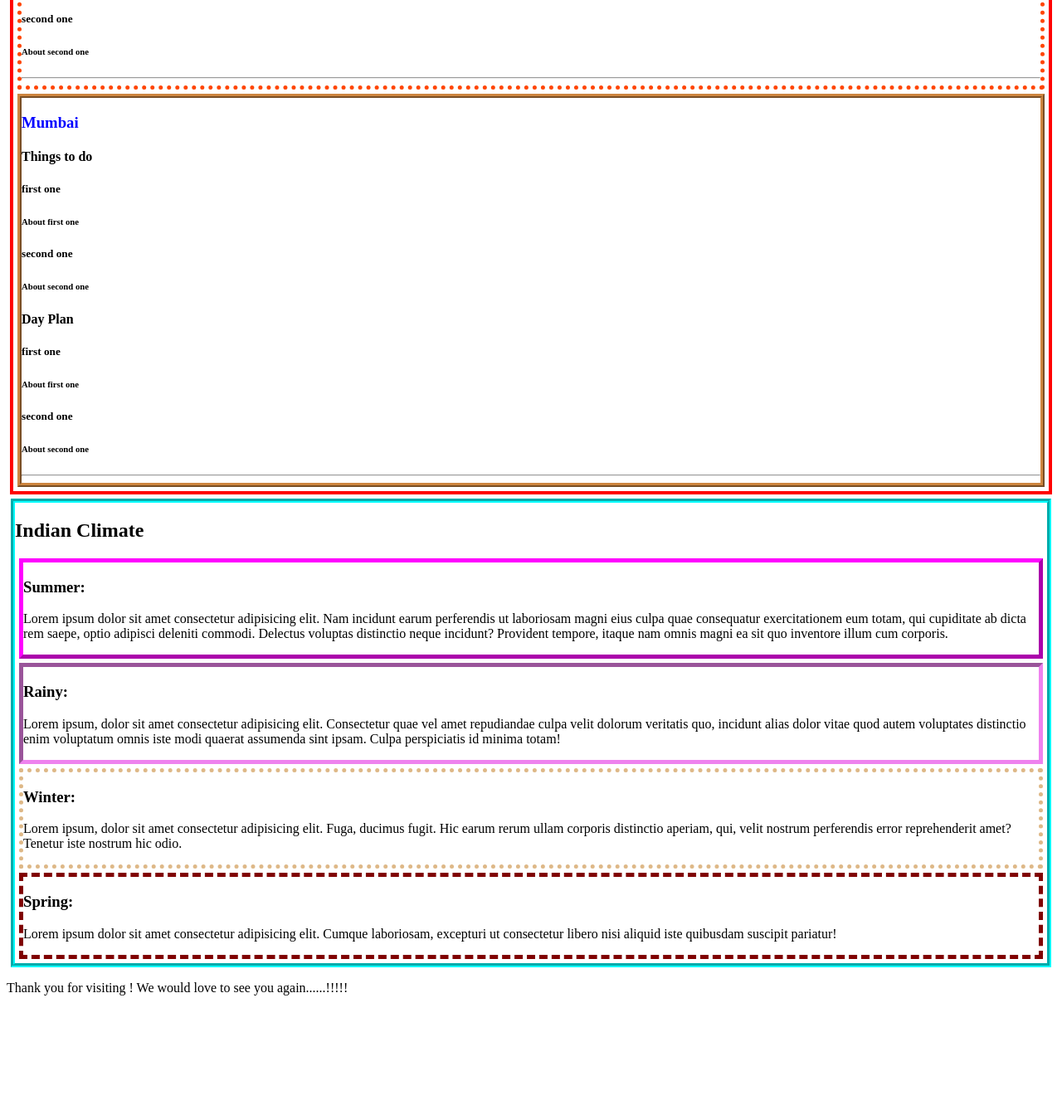
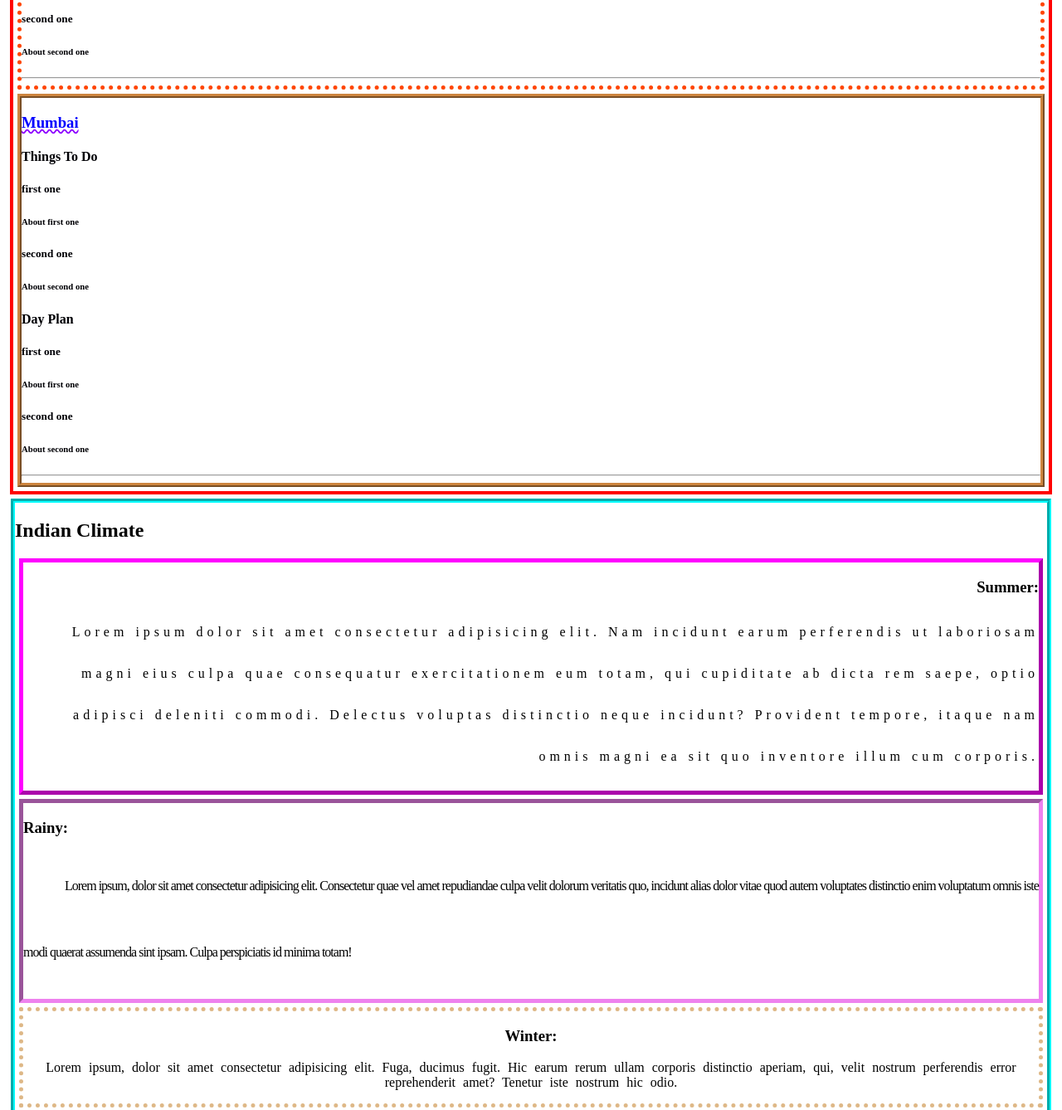
Before and after one commit to Rana-Abhay/MERN, a plain HTML site: page HV/phase1/index.html in a window 1280 px wide. Shown: the part 1462-2800 px from the top of the page at 83% size. Before the commit the page ends 2678 px from the top, so only its background shows below. Drawn offline with Linux system fonts and the light colour scheme.

Commit message:
more css

```diff
--- a/HV/phase1/index.html
+++ b/HV/phase1/index.html
@@ -5,6 +5,7 @@
       #populardestinations {
         border: 4px solid red;
         margin: 4px;
+        color: rgba(0, 0, 5);
       }
       #goa {
         border: 5px solid blueviolet;
@@ -29,6 +30,7 @@
       #summer {
         border: 5px outset magenta;
         margin: 5px;
+        text-align: right;
       }
       #rainy {
         border: 5px inset violet;
@@ -37,17 +39,35 @@
       #winter {
         border: 5px dotted burlywood;
         margin: 5px;
+        text-align: center;
+        word-spacing: 5px;
       }
       #spring {
         border: 5px dashed maroon;
         margin: 5px;
+        text-align: justify;
+        word-spacing: 15px;
+        text-shadow: 5px 6px 5px #00ff00;
       }
       #home {
         border: 7px dashed yellow;
         margin: 5px;
       }
       .city {
-        color: blue;
+        color: rgb(0, 0, 255);
+        text-decoration: underline rgb(140, 0, 255) wavy;
+      }
+      h4{
+        text-transform: capitalize;
+      }
+      .rainy{
+        text-indent: 50px;
+        letter-spacing: -1px;
+        line-height: 5;
+      }
+      .summer{
+        letter-spacing: 5px;
+        line-height: 50px;
       }
     </style>
 
@@ -134,7 +154,7 @@
       <h2>Indian Climate</h2>
       <div id="summer">
         <h3>Summer:</h3>
-        <p>
+        <p class="summer">
           Lorem ipsum dolor sit amet consectetur adipisicing elit. Nam incidunt
           earum perferendis ut laboriosam magni eius culpa quae consequatur
           exercitationem eum totam, qui cupiditate ab dicta rem saepe, optio
@@ -145,7 +165,7 @@
       </div>
       <div id="rainy">
         <h3>Rainy:</h3>
-        <p>
+        <p class="rainy">
           Lorem ipsum, dolor sit amet consectetur adipisicing elit. Consectetur
           quae vel amet repudiandae culpa velit dolorum veritatis quo, incidunt
           alias dolor vitae quod autem voluptates distinctio enim voluptatum
@@ -165,9 +185,7 @@
       <div id="spring">
         <h3>Spring:</h3>
         <p>
-          Lorem ipsum dolor sit amet consectetur adipisicing elit. Cumque
-          laboriosam, excepturi ut consectetur libero nisi aliquid iste
-          quibusdam suscipit pariatur!
+          Lorem ipsum, dolor sit amet consectetur adipisicing elit. Animi magni corporis, exercitationem, eveniet repellendus voluptatem similique nulla laudantium nesciunt consectetur quo, voluptate dolor. Vitae, assumenda ab molestias aspernatur nesciunt consectetur, aliquid accusamus cum impedit magni minima. Ut ducimus hic non deserunt autem? Reiciendis, eveniet quaerat harum saepe quis eos beatae at? Autem vitae blanditiis corrupti a adipisci. Obcaecati, voluptatum ullam. Cumque iure sit at quasi culpa labore maxime pariatur, nam dicta accusantium illum possimus, similique, natus omnis! Natus eum animi eveniet dolorum inventore, voluptatibus unde id facere maiores distinctio, expedita veniam reiciendis necessitatibus nihil ipsam. Eveniet a nemo vel excepturi!
         </p>
       </div>
     </div>
```
Also changed, not shown: phase1/index.html (added).
